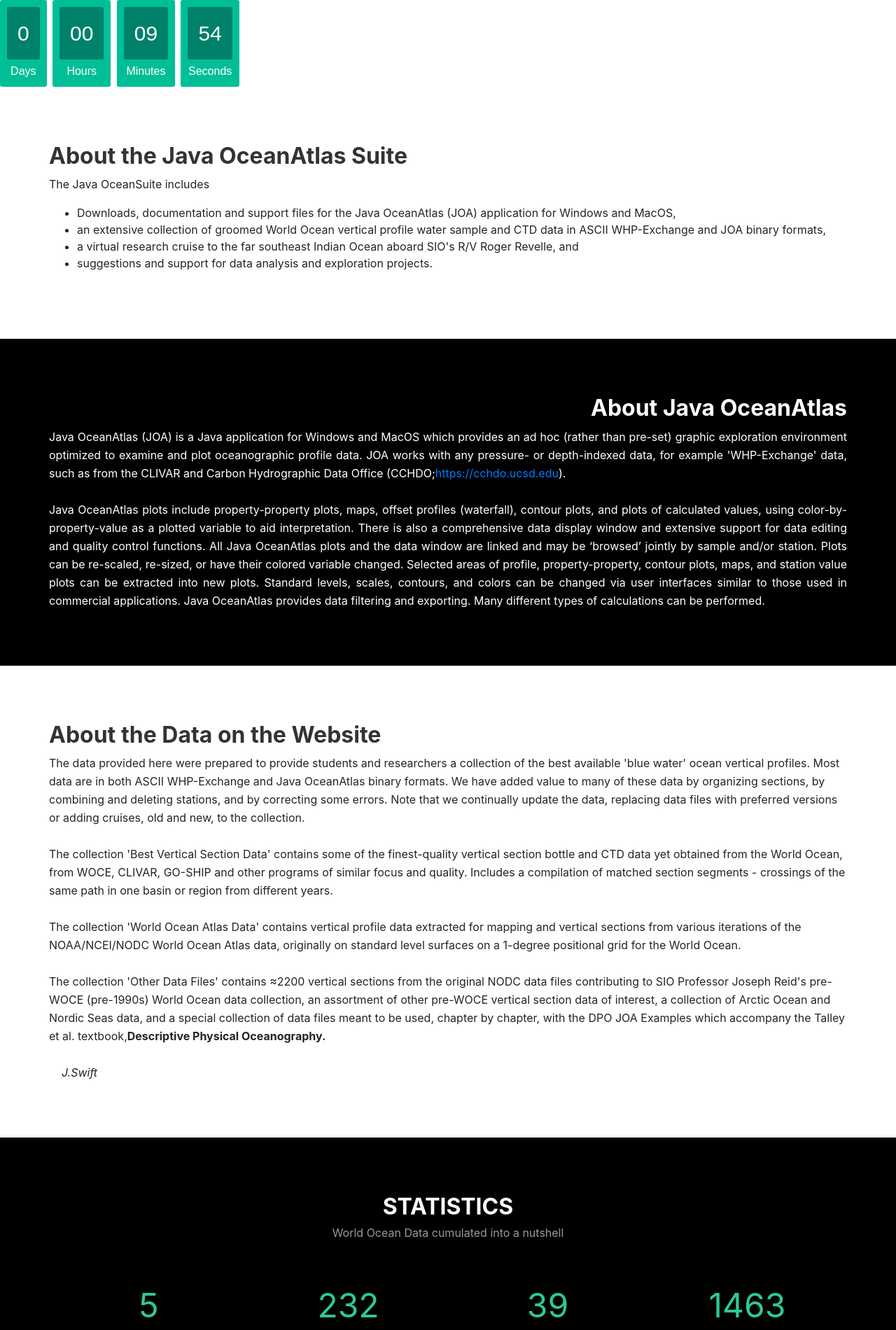
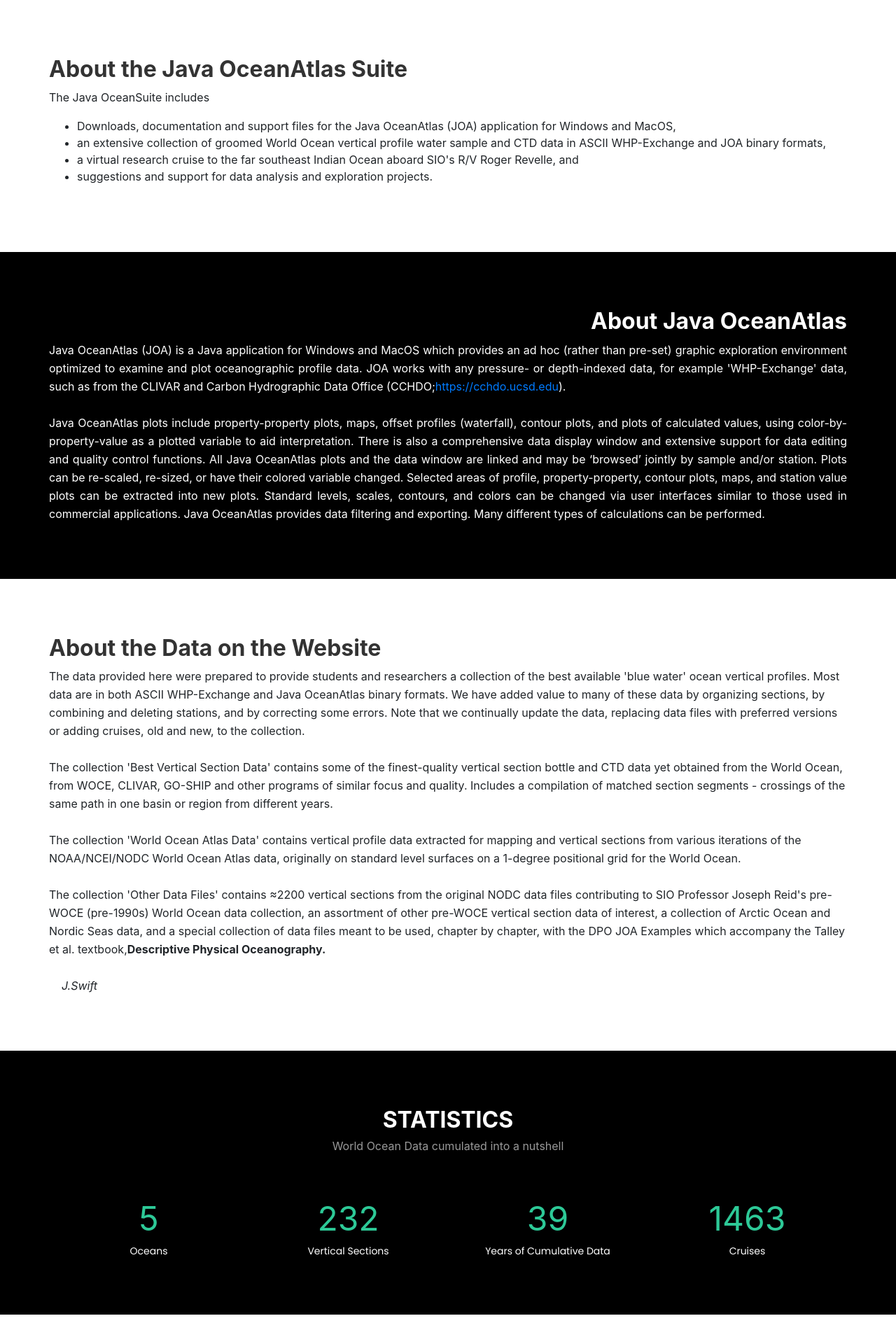
Before and after one commit to cchdo/joa.ucsd.edu, a Jekyll site: the page built from index.md, in a window 1280 px wide. Shown: the part 1032-2932 px from the top of the page at 70% size. Built offline with Jekyll 4.4.1, drawn with Linux system fonts in a browser that asks for light colours; some of the changed text lies outside the part shown.

Commit message:
Update index.md

```diff
--- a/index.md
+++ b/index.md
@@ -29,57 +29,6 @@
 		<div style="display: inline-block;"> <a href="#call-to-action" class="btn-get-started1">Archives</a> <a href="#facts" class="btn-get-started1">Statistics</a> <a href="#contact" class="btn-get-started1">Contact</a> </div>
 	</div>
 </section>
-
-<style>
-#clockdiv{
-	font-family: sans-serif;
-	color: #fff;
-	display: inline-block;
-	font-weight: 100;
-	text-align: center;
-	font-size: 30px;
-}
-
-#clockdiv > div{
-	padding: 10px;
-	border-radius: 3px;
-	background: #00BF96;
-	display: inline-block;
-}
-
-#clockdiv div > span{
-	padding: 15px;
-	border-radius: 3px;
-	background: #00816A;
-	display: inline-block;
-}
-
-.smalltext{
-	padding-top: 5px;
-	font-size: 16px;
-}
-</style>
-
-
-<div id="clockdiv">
-  <div>
-    <span class="days"></span>
-    <div class="smalltext">Days</div>
-  </div>
-  <div>
-    <span class="hours"></span>
-    <div class="smalltext">Hours</div>
-  </div>
-  <div>
-    <span class="minutes"></span>
-    <div class="smalltext">Minutes</div>
-  </div>
-  <div>
-    <span class="seconds"></span>
-    <div class="smalltext">Seconds</div>
-  </div>
-</div>
-
 <main id="main">
 	<section id="about">
 		<div class="container">
```
Also changed, not shown: other parts of index.md (+3 -0 lines).
